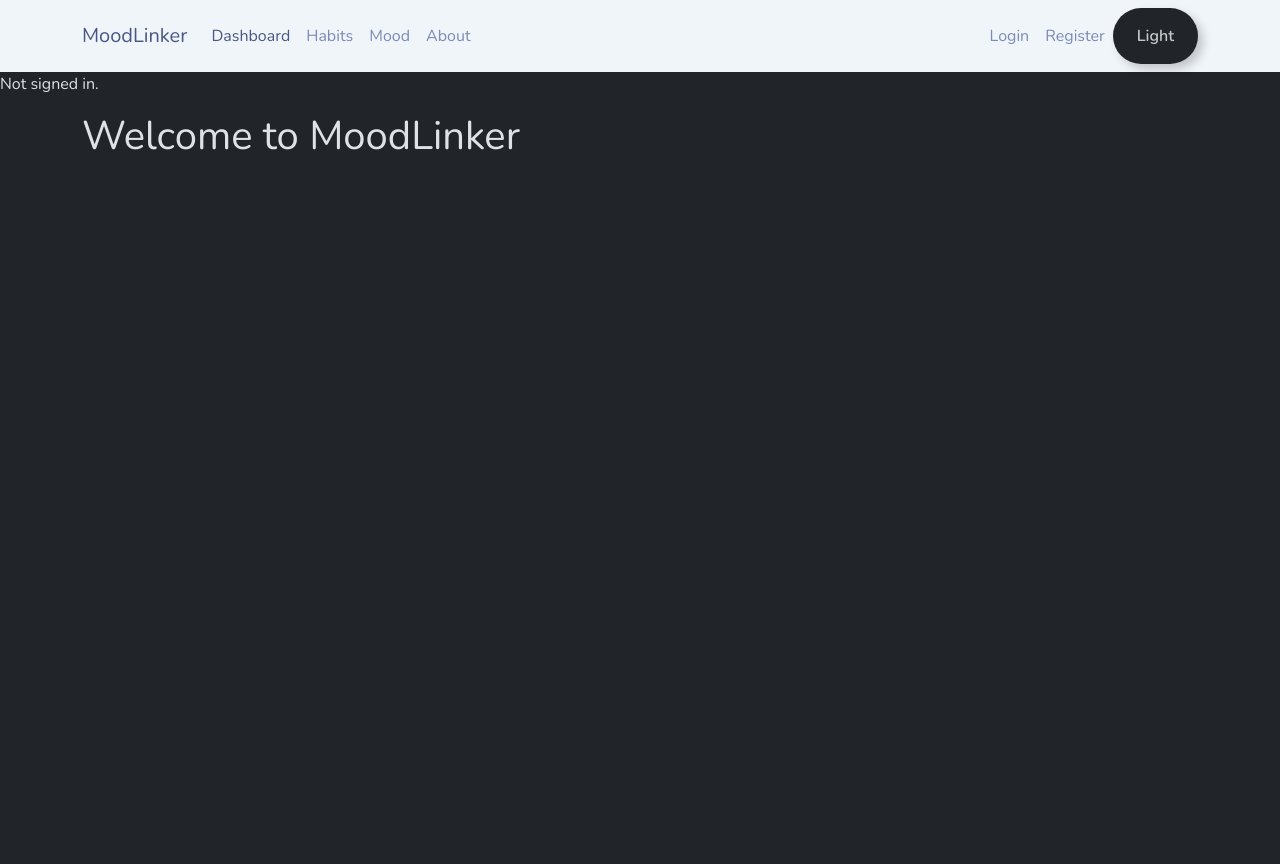
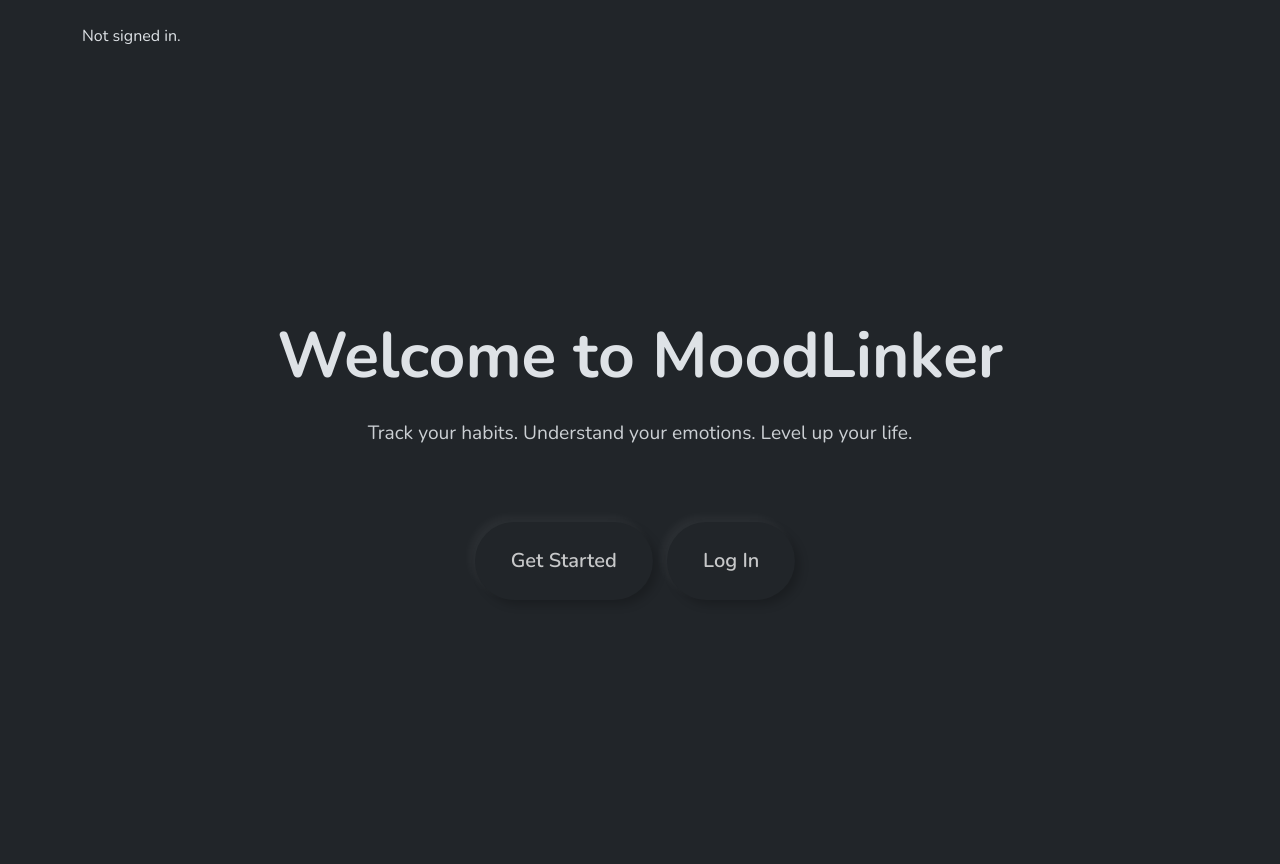
Before and after one commit to CyrilCele/moodlinker, a Django app: page / in a window 1280 px wide. Before the commit the page ends 150 px from the top, so only its background shows below. Run offline with Django 5.2, Linux system fonts and the light colour scheme; some libraries are stand-ins or nearby versions.

Commit message:
Readjust the navigation bar

```diff
--- a/tracker/templates/base.html
+++ b/tracker/templates/base.html
@@ -2,6 +2,25 @@
 <!doctype html>
 <html lang="en">
   <head>
+     <style>
+        .hero {
+          min-height: 100vh;
+          display: flex;
+          flex-direction: column;
+          justify-content: center;
+          text-align: center;
+        }
+        .btn-primary, .btn-outline-light {
+          margin: 10px;
+          font-weight: bold;
+          font-size: 1.1rem;
+        }
+        .tagline {
+          font-size: 1.2rem;
+          margin-top: 1rem;
+          opacity: 0.9;
+        }
+    </style>
     <meta charset="utf-8">
     <meta name="viewport" content="width=device-width, initial-scale=1">
     <title>MoodLinker</title>
@@ -12,9 +31,11 @@
     {% include "navbar.html" %}
     <div>
       {% if user.is_authenticated %}
-        <p>Signed in as <strong>{{ user.username }}</strong></p>
+        <br>
+        <p class="container">Signed in as <strong>{{ user.username }}</strong></p>
       {% else %}
-        <p>Not signed in.</p>
+        <br>
+        <p class="container">Not signed in.</p>
       {% endif %}
     </div>
     <div class="container">
--- a/tracker/templates/index.html
+++ b/tracker/templates/index.html
@@ -1,4 +1,16 @@
 {% extends "base.html" %}
 {% block content %}
-<h1>Welcome to MoodLinker</h1>
+<div class="container hero">
+    <h1 class="display-3 fw-bold">Welcome to MoodLinker</h1>
+    <p class="tagline">Track your habits. Understand your emotions. Level up your life.</p>
+
+    <div class="mt-5">
+        {% if user.is_authenticated %}
+            <a href="#" class="btn btn-primary btn-lg">Go to Dashboard</a>
+        {% else %}
+            <a href="{% url 'register' %}" class="btn btn-light btn-lg">Get Started</a>
+            <a href="{% url 'login' %}" class="btn btn-outline-light btn-lg">Log In</a>
+        {% endif %}
+    </div>
+</div>
 {% endblock %}
--- a/tracker/templates/navbar.html
+++ b/tracker/templates/navbar.html
@@ -1,3 +1,4 @@
+{% if user.is_authenticated %}
   <nav class="navbar navbar-expand-lg bg-light" data-bs-theme="light">
     <div class="container">
       <a class="navbar-brand" href="{% url 'home' %}">MoodLinker</a>
@@ -30,20 +31,12 @@
           </li>
         </ul>
         <ul class="navbar-nav">
-        {% if user.is_authenticated %}
           <li class="nav-item">
             <a class="nav-link" href="{% url 'logout' %}">Logout</a>
           </li>
-        {% else %}
-        <li class="nav-item">
-          <a class="nav-link" href="{% url 'login' %}">Login</a>
-        </li>
-        <li class="nav-item">
-          <a class="nav-link" href="{% url 'register' %}">Register</a>
-        </li>
-        {% endif %}
         </ul>
         <button type="button" class="btn btn-outline-dark" id="theme-toggle"></button>
       </div>
     </div>
   </nav>
+{% endif %}
```
Lines whose indentation alone changed are shown as unchanged.
